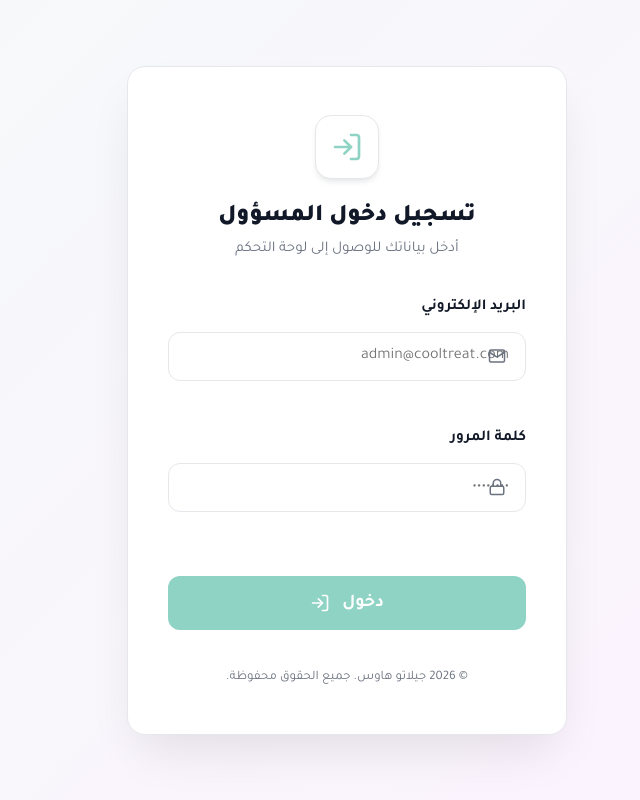
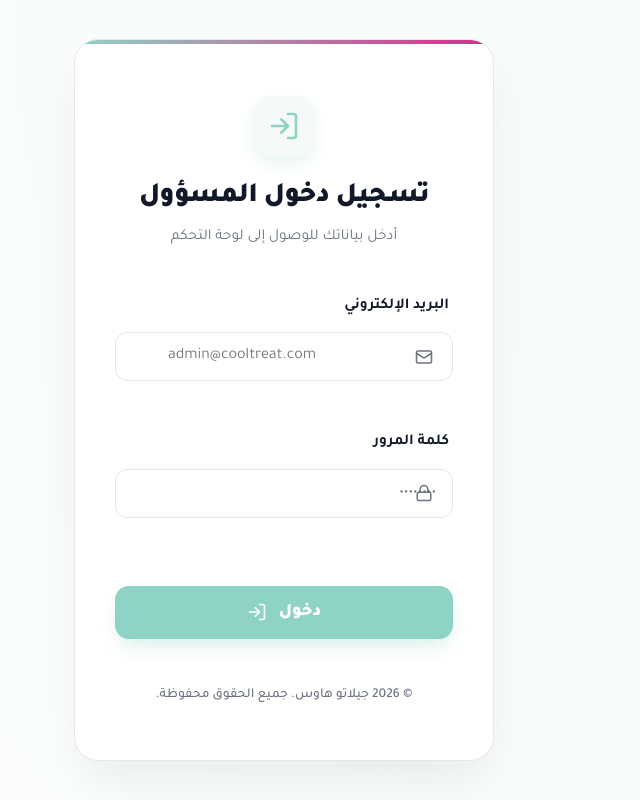
Before and after one commit to mahmoudjameel/Gelato-admin-new, a React (Vite) app: page /login in a window 1280 px wide. Shown: the whole page, without its empty margins (420-1060 px from the left). Built offline with nearby package versions, Linux system fonts and the light colour scheme.

Commit message:
sasasيسa

```diff
--- a/src/i18n/ar.json
+++ b/src/i18n/ar.json
@@ -180,6 +180,7 @@
         "adding": "جاري الإضافة...",
         "loadingUsers": "جاري تحميل المستخدمين...",
         "successAdd": "تم إضافة المستخدم بنجاح! ✅",
+        "successAddWithRole": "تم إضافة {{role}} بنجاح! ✅",
         "errorAdd": "حدث خطأ: {{error}}",
         "deleteConfirm": "هل أنت متأكد من حذف هذا المستخدم؟ لا يمكن تراجع هذا الإجراء.",
         "errorDelete": "حدث خطأ أثناء حذف المستخدم",
@@ -187,10 +188,10 @@
         "lastSeen": "آخر ظهور",
         "deleteBtn": "حذف المستخدم",
         "roles": {
-            "admin": "مدير",
+            "admin": "مدير عام (Admin)",
             "cashier": "كاشير",
             "accountant": "محاسب",
-            "user": "مستخدم"
+            "user": "عميل"
         },
         "totalOrders": "إجمالي الطلبات",
         "loyaltyPoints": "نقاط الولاء",
--- a/src/i18n/he.json
+++ b/src/i18n/he.json
@@ -180,6 +180,7 @@
         "adding": "מוסיף...",
         "loadingUsers": "טוען משתמשים...",
         "successAdd": "המשתמש נוסף בהצלחה! ✅",
+        "successAddWithRole": "{{role}} נוסף בהצלחה! ✅",
         "errorAdd": "אירעה שגיאה: {{error}}",
         "deleteConfirm": "האם אתה בטוח שברצונך למחוק משתמש זה? לא ניתן לבטל פעולה זו.",
         "errorDelete": "אירעה שגיאה בעת מחיקת המשתמש",
@@ -187,10 +188,10 @@
         "lastSeen": "הופעה אחרונה",
         "deleteBtn": "מחק משתמש",
         "roles": {
-            "admin": "מנהל",
+            "admin": "מנהל כללי (Admin)",
             "cashier": "קופאי",
             "accountant": "רואה חשבון",
-            "user": "משתמש"
+            "user": "לקוח"
         },
         "totalOrders": "סה\"כ הזמנות",
         "loyaltyPoints": "נקודות נאמנות",
--- a/src/layouts/DashboardLayout.css
+++ b/src/layouts/DashboardLayout.css
@@ -85,10 +85,11 @@
     display: flex;
     align-items: center;
     gap: 0.75rem;
-    padding: 0.5rem 1rem;
+    padding: 0.375rem 0.75rem 0.375rem 0.375rem;
     background: var(--card);
     border-radius: 50px;
     border: 1px solid var(--border);
+    transition: all 0.2s;
 }
 
 .avatar {
@@ -102,12 +103,41 @@
     justify-content: center;
     font-weight: 700;
     font-size: 0.875rem;
+    flex-shrink: 0;
+}
+
+.user-info {
+    display: flex;
+    flex-direction: column;
 }
 
 .user-name {
-    font-weight: 600;
+    font-weight: 700;
     font-size: 0.875rem;
     color: var(--foreground);
+    white-space: nowrap;
+    max-width: 120px;
+    overflow: hidden;
+    text-overflow: ellipsis;
+}
+
+.header-logout-btn {
+    width: 32px;
+    height: 32px;
+    display: flex;
+    align-items: center;
+    justify-content: center;
+    border-radius: 50%;
+    background: var(--muted);
+    color: var(--muted-foreground);
+    border: none;
+    cursor: pointer;
+    transition: all 0.2s;
+}
+
+.header-logout-btn:hover {
+    background: #FEF2F2;
+    color: #EF4444;
 }
 
 .content-area {
--- a/src/pages/Login.css
+++ b/src/pages/Login.css
@@ -3,75 +3,90 @@
     display: flex;
     align-items: center;
     justify-content: center;
-    background: linear-gradient(135deg, var(--secondary) 0%, var(--accent) 100%);
+    background: radial-gradient(circle at top right, var(--secondary) 0%, var(--background) 100%);
     padding: 1.5rem;
     direction: rtl;
 }
 
 [data-theme='dark'] .login-container {
-    background: linear-gradient(135deg, var(--background) 0%, var(--card) 100%);
+    background: radial-gradient(circle at top right, #1e293b 0%, var(--background) 100%);
 }
 
 .login-card {
     width: 100%;
-    max-width: 440px;
-    padding: 3rem 2.5rem;
-    border-radius: calc(var(--radius) * 1.5);
-    box-shadow: 0 25px 50px -12px rgba(0, 0, 0, 0.1);
+    max-width: 420px;
+    padding: 3.5rem 2.5rem;
+    border-radius: 24px;
     background: var(--card);
     border: 1px solid var(--border);
+    box-shadow: 0 25px 50px -12px rgba(0, 0, 0, 0.08);
+    position: relative;
+    overflow: hidden;
 }
 
 [data-theme='dark'] .login-card {
-    box-shadow: 0 25px 50px -12px rgba(0, 0, 0, 0.5);
+    box-shadow: 0 25px 50px -12px rgba(0, 0, 0, 0.4);
+}
+
+.login-card::before {
+    content: '';
+    position: absolute;
+    top: 0;
+    left: 0;
+    right: 0;
+    height: 4px;
+    background: linear-gradient(to right, var(--primary), var(--gelato-pink));
 }
 
 .login-header {
     text-align: center;
-    margin-bottom: 2.5rem;
+    margin-bottom: 3rem;
 }
 
 .login-logo {
-    width: 64px;
-    height: 64px;
-    background: var(--card);
-    border-radius: 16px;
+    width: 60px;
+    height: 60px;
+    background: var(--secondary);
+    border-radius: 18px;
     display: flex;
     align-items: center;
     justify-content: center;
     margin: 0 auto 1.5rem;
-    box-shadow: var(--shadow);
-    border: 1px solid var(--border);
+    color: var(--primary);
+    box-shadow: 0 8px 16px rgba(143, 211, 196, 0.2);
 }
 
 .login-header h1 {
-    font-size: 1.5rem;
-    font-weight: 800;
+    font-size: 1.75rem;
+    font-weight: 900;
     color: var(--foreground);
-    margin-bottom: 0.5rem;
+    margin-bottom: 0.75rem;
+    letter-spacing: -0.02em;
 }
 
 .login-header p {
     color: var(--muted-foreground);
-    font-size: 0.9375rem;
+    font-size: 0.95rem;
+    line-height: 1.5;
 }
 
 .login-form {
     display: flex;
     flex-direction: column;
-    gap: 1.5rem;
+    gap: 1.75rem;
 }
 
-.error-message {
-    background: #fef2f2;
-    border: 1px solid #fee2e2;
-    color: #ef4444;
-    padding: 0.875rem;
-    border-radius: var(--radius);
+.form-group {
     display: flex;
-    align-items: center;
-    gap: 0.75rem;
-    font-size: 0.875rem;
+    flex-direction: column;
+    gap: 0.6rem;
+}
+
+.form-group label {
+    font-size: 0.9rem;
+    font-weight: 700;
+    color: var(--foreground);
+    padding-inline-start: 0.25rem;
 }
 
 .input-wrapper {
@@ -82,24 +97,59 @@
 
 .input-icon {
     position: absolute;
-    right: 1.25rem;
+    inset-inline-start: 1.25rem;
     color: var(--muted-foreground);
+    pointer-events: none;
+    transition: color 0.2s ease;
+    z-index: 2;
 }
 
 .input-wrapper input {
     width: 100%;
-    padding: 1rem 3.25rem 1rem 1.25rem;
-    border-radius: var(--radius);
+    padding: 1rem 1.25rem;
+    padding-inline-start: 3.25rem;
+    border-radius: 14px;
     border: 1px solid var(--border);
-    background: var(--card);
+    background: var(--background);
     color: var(--foreground);
     font-size: 1rem;
-    transition: all 0.2s ease;
+    transition: all 0.2s cubic-bezier(0.4, 0, 0.2, 1);
 }
 
 .input-wrapper input:focus {
+    outline: none;
     border-color: var(--primary);
-    box-shadow: 0 0 0 4px rgba(217, 70, 239, 0.1);
+    background: var(--card);
+    box-shadow: 0 0 0 4px rgba(143, 211, 196, 0.15);
+}
+
+.input-wrapper input:focus+.input-icon {
+    color: var(--primary);
+}
+
+.email-input {
+    direction: ltr;
+    text-align: left;
+}
+
+/* Specific fix for LTR input in RTL container */
+[dir="rtl"] .email-input {
+    padding-inline-start: 3.25rem;
+    padding-inline-end: 1.25rem;
+}
+
+.error-message {
+    background: #FEF2F2;
+    border: 1px solid #FEE2E2;
+    color: #EF4444;
+    padding: 1rem;
+    border-radius: 12px;
+    display: flex;
+    align-items: center;
+    gap: 0.75rem;
+    font-size: 0.875rem;
+    font-weight: 600;
+    margin-bottom: 0.5rem;
 }
 
 .login-btn {
@@ -110,22 +160,36 @@
     gap: 0.75rem;
     padding: 1rem;
     background: var(--primary);
-    color: white;
-    border-radius: var(--radius);
-    font-size: 1.125rem;
-    font-weight: 700;
+    color: var(--primary-foreground);
+    border-radius: 14px;
+    font-size: 1.1rem;
+    font-weight: 800;
+    border: none;
+    cursor: pointer;
+    transition: all 0.2s ease;
     margin-top: 1rem;
+    box-shadow: 0 10px 20px -5px rgba(143, 211, 196, 0.4);
 }
 
-.login-btn:hover {
+.login-btn:hover:not(:disabled) {
     transform: translateY(-2px);
-    box-shadow: 0 10px 15px -3px rgba(143, 211, 196, 0.4);
-    opacity: 0.9;
+    box-shadow: 0 15px 25px -5px rgba(143, 211, 196, 0.5);
+    filter: brightness(1.05);
+}
+
+.login-btn:active:not(:disabled) {
+    transform: translateY(0);
+}
+
+.login-btn:disabled {
+    opacity: 0.7;
+    cursor: not-allowed;
 }
 
 .login-footer {
-    margin-top: 2.5rem;
+    margin-top: 3rem;
     text-align: center;
-    font-size: 0.8125rem;
+    font-size: 0.85rem;
     color: var(--muted-foreground);
+    font-weight: 500;
 }
--- a/src/pages/Login.jsx
+++ b/src/pages/Login.jsx
@@ -54,6 +54,7 @@ const Login = () => {
                             <Mail size={18} className="input-icon" />
                             <input
                                 type="email"
+                                className="email-input"
                                 value={email}
                                 onChange={(e) => setEmail(e.target.value)}
                                 placeholder="admin@cooltreat.com"
--- a/src/pages/UserManager.css
+++ b/src/pages/UserManager.css
@@ -81,8 +81,8 @@
 }
 
 .role-badge.admin {
-    background-color: #fef2f2;
-    color: #dc2626;
+    background-color: #eff6ff;
+    color: #3b82f6;
 }
 
 .role-badge.cashier {
@@ -453,6 +453,7 @@
         grid-template-columns: 1fr;
     }
 }
+
 /* Loyalty Stats Section */
 .loyalty-stats-section {
     margin-top: 24px;
```
Also changed, not shown: src/layouts/DashboardLayout.jsx (+40 -4 lines), src/pages/UserManager.jsx (+8 -9 lines).
